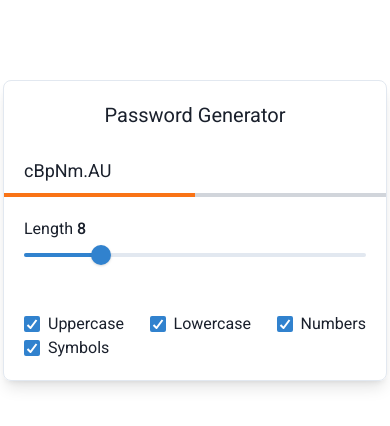
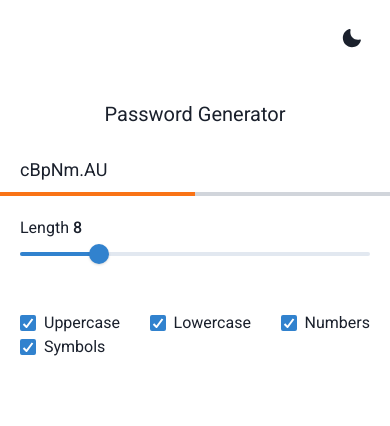
Before and after one commit to wdire/password-generator, a Next.js app: page / in a window 390 px wide. Shown: the top 426 px of the page. Built offline with nearby package versions, Linux system fonts and the light colour scheme.

Commit message:
added mobile size change and dark mode

```diff
--- a/components/GeneratedPass.js
+++ b/components/GeneratedPass.js
@@ -28,7 +28,7 @@ const GeneratedPass = ({
     <>
       <div className="relative py-3">
         <input
-          className="pl-5 pr-16 w-full focus:outline-0 font-normal text-lg"
+          className="pl-5 pr-16 w-full focus:outline-0 font-normal text-lg bg-transparent"
           ref={inputRef}
           onChange={onPasswordInputChange}
         />
--- /dev/null
+++ b/components/ToggleDarkMode.js
@@ -0,0 +1,50 @@
+import { useColorMode } from '@chakra-ui/react';
+import { SunIcon, MoonIcon } from '@chakra-ui/icons';
+import { useEffect, useState } from 'react';
+
+const ToggleDarkMode = () => {
+  const [darkMode, setDarkMode] = useState(false);
+
+  useEffect(() => {
+    const mode = localStorage.getItem('darkMode') === 'true';
+    document.querySelector('html').classList.add(mode ? 'dark' : 'light');
+    setDarkMode(mode);
+  }, []);
+
+  const changeDarkMode = (mode = 'light') => {
+    document
+      .querySelector('html')
+      .classList.remove(mode === 'light' ? 'dark' : 'light');
+
+    document.querySelector('html').classList.add(mode);
+    localStorage.setItem('darkMode', mode === 'dark');
+
+    setDarkMode(mode === 'dark');
+  };
+
+  return (
+    <>
+      <div
+        className={
+          'absolute right-4 top-4 p-3 rounded-full cursor-pointer transition ' +
+          (darkMode ? 'hover:bg-gray-600' : 'hover:bg-gray-300')
+        }
+      >
+        <SunIcon
+          display={darkMode ? 'block!important' : 'none!important'}
+          w={5}
+          h={5}
+          onClick={() => changeDarkMode('light')}
+        />
+        <MoonIcon
+          display={darkMode ? 'none!important' : 'block!important'}
+          w={5}
+          h={5}
+          onClick={() => changeDarkMode('dark')}
+        />
+      </div>
+    </>
+  );
+};
+
+export default ToggleDarkMode;
--- a/package.json
+++ b/package.json
@@ -10,6 +10,7 @@
     "lint": "next lint"
   },
   "dependencies": {
+    "@chakra-ui/icons": "^1.1.1",
     "@chakra-ui/react": "^1.7.3",
     "@emotion/react": "^11",
     "@emotion/styled": "^11",
--- a/pages/_app.js
+++ b/pages/_app.js
@@ -1,10 +1,12 @@
 import '../styles/globals.css';
-import { ChakraProvider } from '@chakra-ui/react';
+import { ChakraProvider, localStorageManager } from '@chakra-ui/react';
 import Head from 'next/head';
+import { useEffect } from 'react';
+import ToggleDarkMode from '../components/ToggleDarkMode';
 
 function MyApp({ Component, pageProps }) {
   return (
-    <ChakraProvider>
+    <ChakraProvider colorModeManager={localStorageManager}>
       <Head>
         <link rel="preconnect" href="https://fonts.googleapis.com" />
         <link rel="preconnect" href="https://fonts.gstatic.com" crossorigin />
@@ -14,6 +16,7 @@ function MyApp({ Component, pageProps }) {
         />
       </Head>
       <Component {...pageProps} />
+      <ToggleDarkMode />
     </ChakraProvider>
   );
 }
--- a/pages/index.js
+++ b/pages/index.js
@@ -60,7 +60,7 @@ function HomePage() {
 
   return (
     <div className="pt-20 antialiased">
-      <div className="mx-auto w-full max-w-sm relative mx-auto shadow-lg rounded-lg border">
+      <div className="box-container">
         <h1 className="text-center text-xl mb-4 pt-5">Password Generator</h1>
         <GeneratedPass
           inputRef={generatedPasswordInputRef}
--- a/styles/globals.css
+++ b/styles/globals.css
@@ -10,3 +10,5 @@
     font-family: 'Roboto', sans-serif;
   }
 }
+
+@import './main.css';
--- /dev/null
+++ b/styles/main.css
@@ -0,0 +1,13 @@
+body {
+  @apply dark:bg-gray-800 dark:text-white;
+}
+
+.box-container {
+  @apply mx-auto w-full max-w-sm relative shadow-lg rounded-lg border dark:border-gray-600;
+}
+
+@media (max-width: 400px) {
+  .box-container {
+    @apply shadow-none border-0;
+  }
+}
--- a/tailwind.config.js
+++ b/tailwind.config.js
@@ -6,5 +6,6 @@ module.exports = {
   theme: {
     extend: {}
   },
-  plugins: []
-}
+  plugins: [],
+  darkMode: 'class'
+};
```
Also changed, not shown: 1 other file (tests, documents, lock files or other folders).
